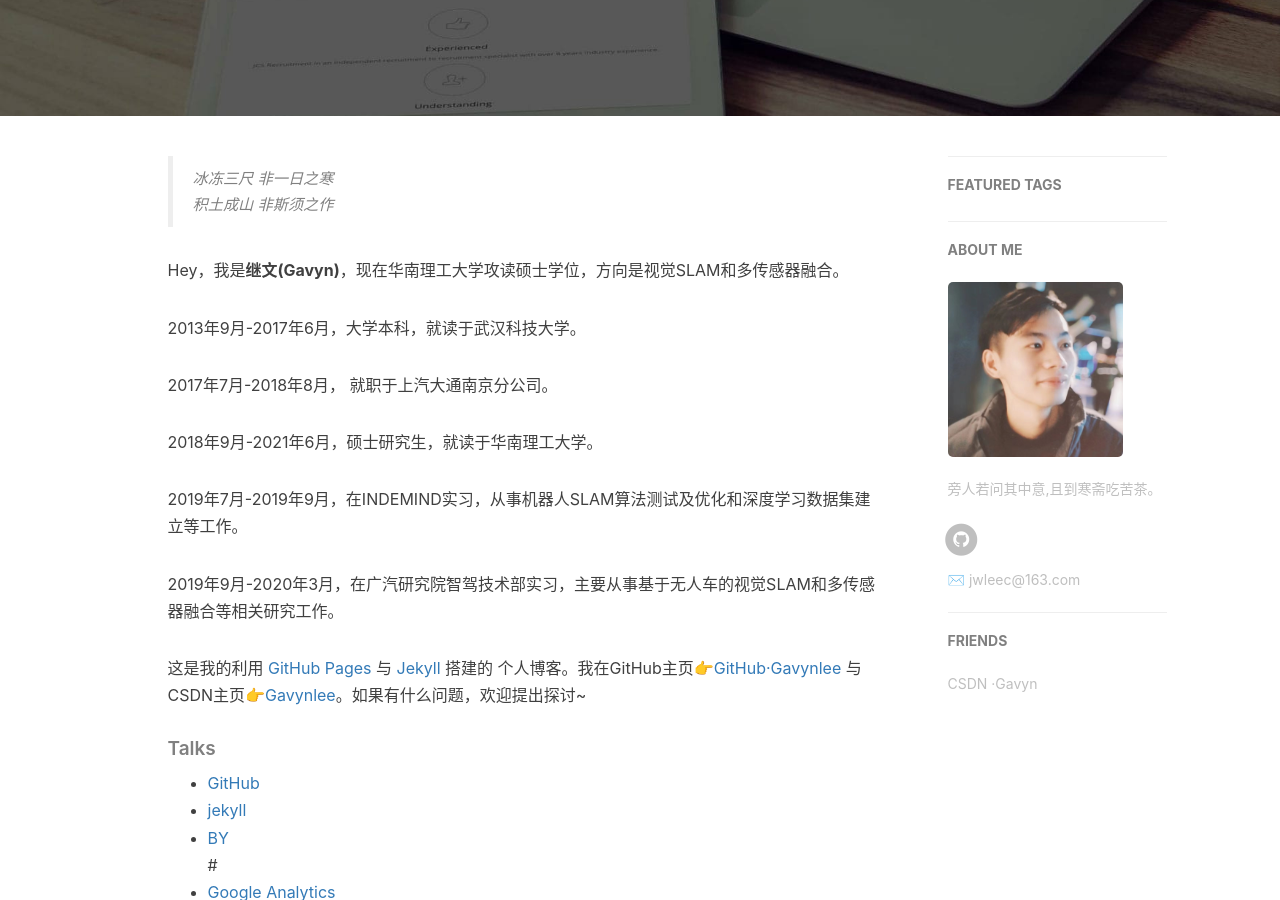
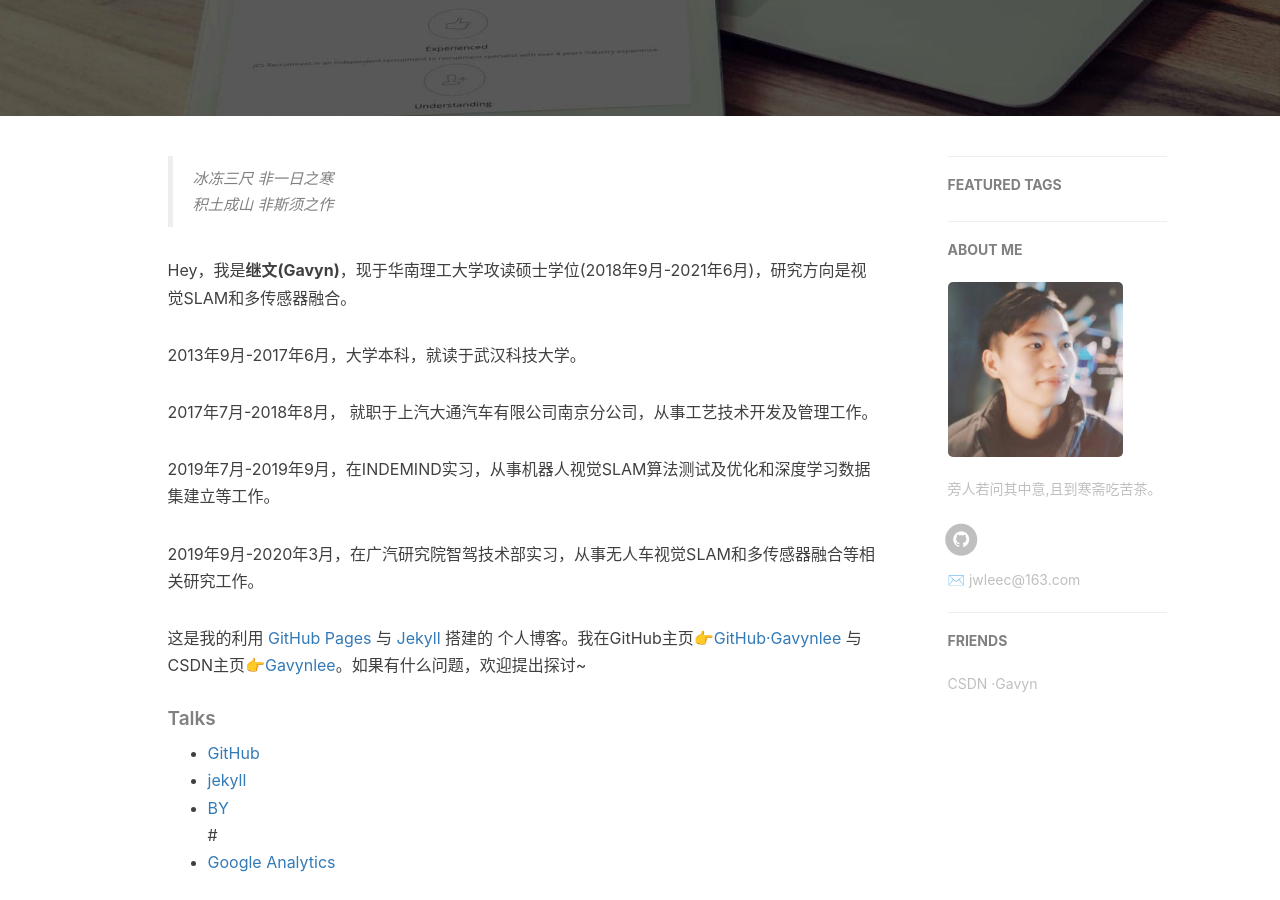
Before and after one commit to Gavynlee/Gavynlee.github.io, a Jekyll site: the page built from about.html, in a window 1280 px wide and 900 px high, scrolled down 302 px. Built offline with Jekyll 4.4.1, drawn with Linux system fonts in a browser that asks for light colours; nearby versions of some CDN libraries; comment, search, counter and statistics services are not loaded.

Commit message:
Update about.html

```diff
--- a/about.html
+++ b/about.html
@@ -18,17 +18,11 @@ header-img: "img/post-bg-rwd.jpg"
     <blockquote><p>冰冻三尺 非一日之寒<br>
     积土成山 非斯须之作</p></blockquote>
 
-    <p>Hey，我是<strong>继文(Gavyn)</strong>，现在华南理工大学攻读硕士学位，方向是视觉SLAM和多传感器融合。</p>
-
+    <p>Hey，我是<strong>继文(Gavyn)</strong>，现于华南理工大学攻读硕士学位(2018年9月-2021年6月)，研究方向是视觉SLAM和多传感器融合。</p>
     <p>2013年9月-2017年6月，大学本科，就读于武汉科技大学。</p>
-
-    <p>2017年7月-2018年8月， 就职于上汽大通南京分公司。</p>
-
-    <p>2018年9月-2021年6月，硕士研究生，就读于华南理工大学。</p>
-
-    <p>2019年7月-2019年9月，在INDEMIND实习，从事机器人SLAM算法测试及优化和深度学习数据集建立等工作。</p>
-
-    <p>2019年9月-2020年3月，在广汽研究院智驾技术部实习，主要从事基于无人车的视觉SLAM和多传感器融合等相关研究工作。</p>
+    <p>2017年7月-2018年8月， 就职于上汽大通汽车有限公司南京分公司，从事工艺技术开发及管理工作。</p>
+    <p>2019年7月-2019年9月，在INDEMIND实习，从事机器人视觉SLAM算法测试及优化和深度学习数据集建立等工作。</p>
+    <p>2019年9月-2020年3月，在广汽研究院智驾技术部实习，从事无人车视觉SLAM和多传感器融合等相关研究工作。</p>
 
     <p>这是我的利用 <a href="https://pages.github.com/">GitHub Pages</a> 与 <a href="http://jekyll.com.cn/">Jekyll</a> 搭建的 个人博客。我在GitHub主页<a href="https://github.com/Gavynlee">👉GitHub·Gavynlee</a> 与 CSDN主页<a href="//https://me.csdn.net/weixin_43892514">👉Gavynlee</a>。如果有什么问题，欢迎提出探讨~</p>
 
```
